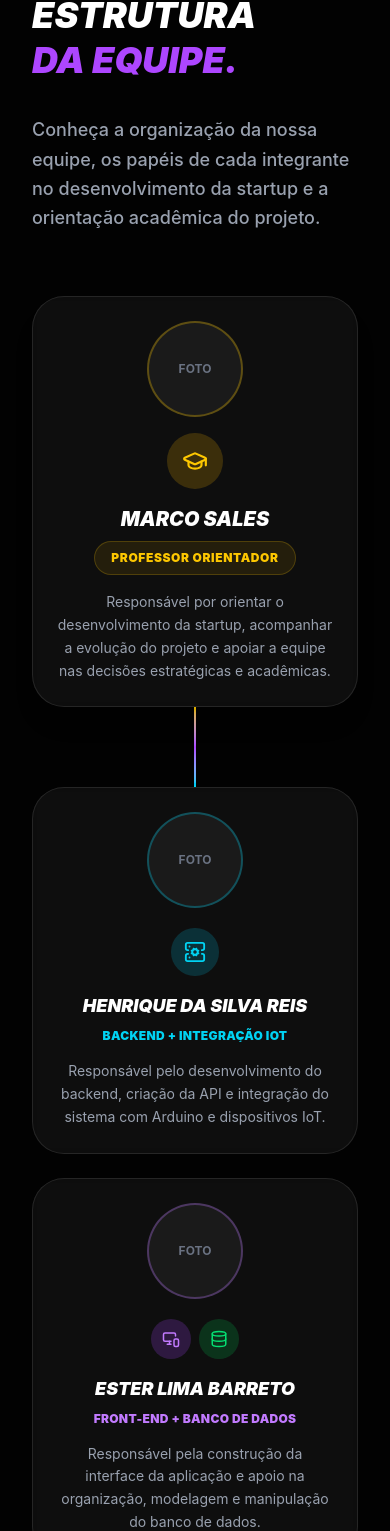
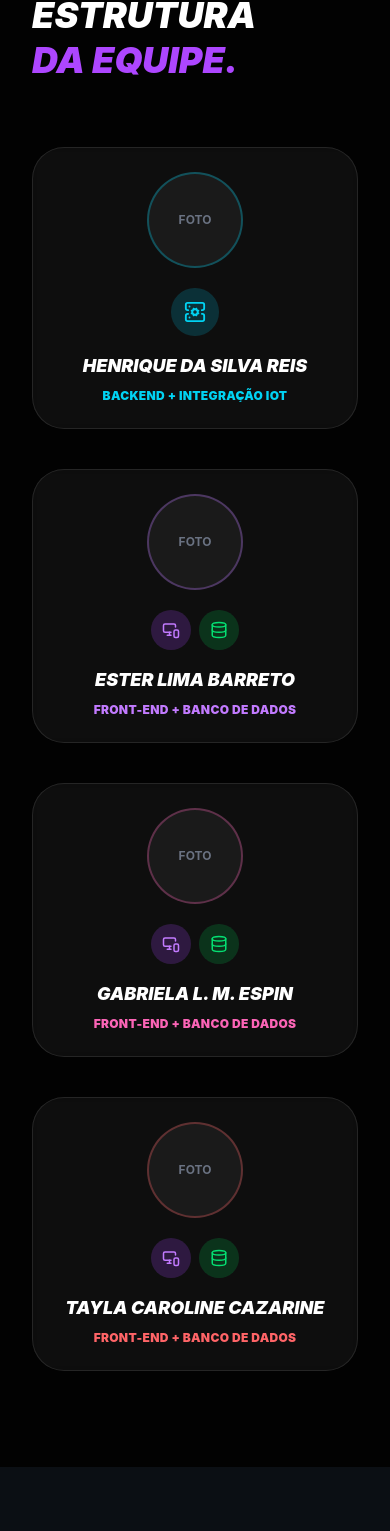
Before and after one commit to l0rrane/site-zyra-atualizado, a React (Vite) app: page / in a window 390 px wide. Shown: the part 5869-7400 px from the top of the page. Built offline with nearby package versions, Linux system fonts and the light colour scheme; the HTML template or start-up script is replaced by a standard one.

Commit message:
estrutura da equipe

```diff
--- a/src/components/footer.tsx
+++ b/src/components/footer.tsx
@@ -50,9 +50,6 @@ const Footer = () => {
               Dúvidas? <span className="text-white">suporte@zyra.com.br</span>
             </div>
 
-            <p className="text-gray-600 text-[10px] mt-4 font-mono">
-              © 2024 ZYRA SYSTEMS INC.
-            </p>
           </div>
         </div>
       </div>
--- a/src/sections/teamsection.tsx
+++ b/src/sections/teamsection.tsx
@@ -1,6 +1,5 @@
 import {
   Database,
-  GraduationCap,
   MonitorSmartphone,
   ServerCog,
 } from 'lucide-react';
@@ -15,45 +14,11 @@ const TeamSection = () => {
             <span className="text-purple-500">DA EQUIPE.</span>
           </h2>
 
-          <p className="text-gray-400 text-lg font-medium leading-relaxed">
-            Conheça a organização da nossa equipe, os papéis de cada integrante
-            no desenvolvimento da startup e a orientação acadêmica do projeto.
-          </p>
         </div>
 
         <div className="flex flex-col items-center">
-          <div className="w-full max-w-md">
-            <div className="bg-white/5 border border-white/10 rounded-[2rem] p-6 text-center backdrop-blur-sm shadow-xl">
-              <div className="w-24 h-24 mx-auto mb-4 rounded-full overflow-hidden border-2 border-yellow-400/30 bg-white/5 flex items-center justify-center">
-                <span className="text-xs text-gray-500 font-bold uppercase">
-                  Foto
-                </span>
-              </div>
 
-              <div className="w-14 h-14 mx-auto mb-4 rounded-full bg-yellow-500/20 flex items-center justify-center text-yellow-400">
-                <GraduationCap size={26} />
-              </div>
-
-              <h3 className="text-xl font-black uppercase italic mb-2">
-                Marco Sales
-              </h3>
-
-              <span className="inline-block px-4 py-2 rounded-full bg-yellow-500/10 text-yellow-400 text-xs font-black uppercase tracking-wider border border-yellow-400/20">
-                Professor Orientador
-              </span>
-
-              <p className="text-sm text-gray-400 leading-relaxed mt-4">
-                Responsável por orientar o desenvolvimento da startup,
-                acompanhar a evolução do projeto e apoiar a equipe nas decisões
-                estratégicas e acadêmicas.
-              </p>
-            </div>
-          </div>
-
-          <div className="w-[2px] h-10 bg-gradient-to-b from-yellow-400 to-purple-500" />
-          <div className="w-[2px] h-10 bg-gradient-to-b from-purple-500 to-cyan-400" />
-
-          <div className="grid md:grid-cols-2 xl:grid-cols-4 gap-6 w-full">
+          <div className="grid md:grid-cols-2 xl:grid-cols-4 gap-10 w-full">
             <div className="bg-white/5 border border-white/10 rounded-[2rem] p-6 backdrop-blur-sm hover:border-cyan-400/30 transition-all">
               <div className="w-24 h-24 mx-auto mb-5 rounded-full overflow-hidden border-2 border-cyan-400/30 bg-white/5 flex items-center justify-center">
                 <span className="text-xs text-gray-500 font-bold uppercase">
@@ -73,10 +38,6 @@ const TeamSection = () => {
                 Backend + Integração IoT
               </span>
 
-              <p className="text-sm text-gray-400 leading-relaxed mt-4 text-center">
-                Responsável pelo desenvolvimento do backend, criação da API e
-                integração do sistema com Arduino e dispositivos IoT.
-              </p>
             </div>
 
             <div className="bg-white/5 border border-white/10 rounded-[2rem] p-6 backdrop-blur-sm hover:border-purple-400/30 transition-all">
@@ -103,10 +64,6 @@ const TeamSection = () => {
                 Front-end + Banco de Dados
               </span>
 
-              <p className="text-sm text-gray-400 leading-relaxed mt-4 text-center">
-                Responsável pela construção da interface da aplicação e apoio na
-                organização, modelagem e manipulação do banco de dados.
-              </p>
             </div>
 
             <div className="bg-white/5 border border-white/10 rounded-[2rem] p-6 backdrop-blur-sm hover:border-pink-400/30 transition-all">
@@ -133,11 +90,6 @@ const TeamSection = () => {
                 Front-end + Banco de Dados
               </span>
 
-              <p className="text-sm text-gray-400 leading-relaxed mt-4 text-center">
-                Atua no desenvolvimento visual da plataforma e também contribui
-                na estruturação e suporte das informações armazenadas no banco de
-                dados.
-              </p>
             </div>
 
             <div className="bg-white/5 border border-white/10 rounded-[2rem] p-6 backdrop-blur-sm hover:border-red-400/30 transition-all">
@@ -164,12 +116,8 @@ const TeamSection = () => {
                 Front-end + Banco de Dados
               </span>
 
-              <p className="text-sm text-gray-400 leading-relaxed mt-4 text-center">
-                Atua no desenvolvimento visual da plataforma e também contribui
-                na estruturação e suporte das informações armazenadas no banco de
-                dados.
-              </p>
             </div>
+
           </div>
         </div>
       </div>
```
